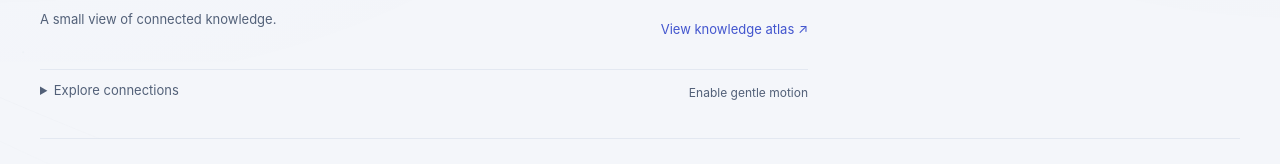
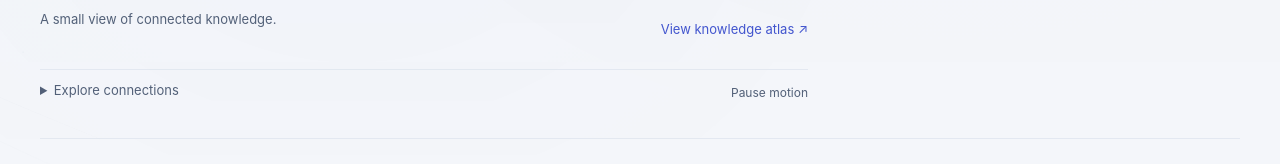
Before and after one commit to y72zydmn4d-dev/CS-Atlas, a Next.js app: page / in a window 1280 px wide. Shown: the part 690-854 px from the top of the page. Built offline with nearby package versions, Linux system fonts and the light colour scheme.

Commit message:
fix(landing): increase atmospheric background presence

```diff
--- a/app/landing.css
+++ b/app/landing.css
@@ -12,6 +12,7 @@
   --landing-anchor-ring:color-mix(in srgb,var(--accent) 35%,transparent);
   --landing-atmosphere-indigo:color-mix(in srgb,var(--accent) 5%,transparent);
   --landing-atmosphere-cyan:color-mix(in srgb,var(--landing-relationship) 3%,transparent);
+  --landing-atmosphere-core:color-mix(in srgb,var(--accent) 1%,transparent);
   --landing-contour:color-mix(in srgb,var(--muted) 10%,transparent);
   --landing-point:color-mix(in srgb,var(--landing-relationship) 20%,transparent);
   position:relative;
@@ -26,24 +27,34 @@
 .landing-aurora { position:absolute; top:8%; bottom:12%; width:62%; max-width:1400px; opacity:.65; }
 .landing-aurora-indigo { left:-4%; background:radial-gradient(ellipse at 6% 48%,var(--landing-atmosphere-indigo),transparent 62%); }
 .landing-aurora-cyan { right:-4%; background:radial-gradient(ellipse at 96% 28%,var(--landing-atmosphere-cyan),transparent 60%); opacity:.55; }
+.landing-aurora-core { display:none; }
 .landing-atmosphere-contours { stroke:var(--landing-contour); stroke-width:1; opacity:.55; }
 .landing-atmosphere-contours path { vector-effect:non-scaling-stroke; }
 .landing-contour-secondary { opacity:.55; }
 .landing-atmosphere-points { fill:var(--landing-point); opacity:.25; }
 .landing-point-echo { opacity:.65; }
-/* Motion shares the existing opt-in/pause control; no second state owner or frame loop. */
-@keyframes landing-aurora-indigo { from { transform:translate(0,0); } to { transform:translate(12px,-8px); } }
-@keyframes landing-aurora-cyan { from { transform:translate(0,0); } to { transform:translate(-10px,6px); } }
+/* Default-on atmosphere shares the pause control; graph drift remains opt-in. */
+@keyframes landing-aurora-indigo { from { transform:translate(0,0); } to { transform:translate(36px,-20px); } }
+@keyframes landing-aurora-cyan { from { transform:translate(0,0); } to { transform:translate(-28px,16px); } }
 @keyframes landing-point-echo { 0%,88%,100% { opacity:.65; } 94% { opacity:1; } }
 @media (min-width:1280px) and (prefers-reduced-motion:no-preference) {
-  .landing-aurora-indigo { animation:landing-aurora-indigo 89s ease-in-out infinite alternate paused; }
-  .landing-aurora-cyan { animation:landing-aurora-cyan 137s ease-in-out infinite alternate paused; }
+  .landing-aurora-indigo { animation:landing-aurora-indigo 56s ease-in-out -14s infinite alternate paused; }
+  .landing-aurora-cyan { animation:landing-aurora-cyan 83s ease-in-out -37s infinite alternate paused; }
   .landing-point-echo { animation:landing-point-echo 113s ease-in-out infinite paused; }
-  .public-landing:has(.knowledge-graphic[data-motion="enabled"][data-paused="false"]):not(:has(.landing-auth:focus-within)) .landing-aurora,
-  .public-landing:has(.knowledge-graphic[data-motion="enabled"][data-paused="false"]):not(:has(.landing-auth:focus-within)) .landing-point-echo { animation-play-state:running; }
+  .public-landing:has(.knowledge-graphic[data-atmosphere-motion="enabled"][data-paused="false"]):not(:has(.landing-auth:focus-within)) .landing-aurora,
+  .public-landing:has(.knowledge-graphic[data-atmosphere-motion="enabled"][data-paused="false"]):not(:has(.landing-auth:focus-within)) .landing-point-echo { animation-play-state:running; }
 }
 @media print, (forced-colors:active) { .landing-atmosphere { display:none; } }
 :root[data-theme="dark"] .public-landing { --landing-atmosphere-indigo:color-mix(in srgb,var(--accent) 10%,transparent); --landing-atmosphere-cyan:color-mix(in srgb,var(--landing-relationship) 5%,transparent); --landing-contour:color-mix(in srgb,var(--landing-relationship) 20%,transparent); }
+/* Human-requested presence: move broad light into the map field, not the text block. */
+@media (min-width:1280px) {
+  .public-landing { --landing-atmosphere-indigo:color-mix(in srgb,var(--accent) 4%,transparent); --landing-atmosphere-cyan:color-mix(in srgb,var(--landing-relationship) 2.5%,transparent); }
+  :root[data-theme="dark"] .public-landing { --landing-atmosphere-indigo:color-mix(in srgb,var(--accent) 15%,transparent); --landing-atmosphere-cyan:color-mix(in srgb,var(--landing-relationship) 12%,transparent); --landing-atmosphere-core:color-mix(in srgb,var(--accent) 4%,transparent); --landing-contour:color-mix(in srgb,var(--landing-relationship) 12%,transparent); --landing-point:color-mix(in srgb,var(--landing-relationship) 24%,transparent); }
+  .landing-aurora { width:78%; max-width:1600px; }
+  .landing-aurora-indigo { opacity:.75; background:radial-gradient(ellipse at 40% 62%,var(--landing-atmosphere-indigo),transparent 72%); }
+  .landing-aurora-cyan { opacity:.7; background:radial-gradient(ellipse at 64% 48%,var(--landing-atmosphere-cyan),transparent 74%); }
+  .landing-aurora-core { display:block; left:24%; top:16%; bottom:34%; width:54%; max-width:1000px; background:radial-gradient(ellipse at 38% 58%,var(--landing-atmosphere-core),transparent 72%); }
+}
 /* Peripheral geometry recedes before it can compete with stacked content. */
 @media (max-width:1439px) { .landing-contour-secondary { display:none; } }
 @media (max-width:1279px) {
--- a/components/landing/knowledge-atlas-visual.tsx
+++ b/components/landing/knowledge-atlas-visual.tsx
@@ -20,7 +20,7 @@ export function KnowledgeAtlasVisual({ projection }: { projection: LandingProjec
   const active = hovered ?? focused ?? selected;
   const node = projection.nodes.find((item) => item.id === active);
   const selectedNode = projection.nodes.find((item) => item.id === selected);
-  const { setElement, eligible, enabled, setEnabled, paused } = useLandingMotion(selected !== null || open || pointerInside);
+  const { setElement, eligible, enabled, atmosphereEnabled, setEnabled, paused } = useLandingMotion(selected !== null || open || pointerInside);
   const { layerRef, measurements } = useKnowledgeGeometry(locale);
   function select(id: string, announce: boolean) {
     const next = selected === id ? null : id;
@@ -31,7 +31,7 @@ export function KnowledgeAtlasVisual({ projection }: { projection: LandingProjec
     }
   }
   return <section className="knowledge-preview" aria-label={t("landing.graphTitle")} onKeyDown={(event) => { if (event.key === "Escape") { setSelected(null); setHovered(null); setFocused(null); setAnnouncement(t("landing.graphHint")); } }}>
-    <div ref={setElement} className="knowledge-graphic" aria-hidden="true" onPointerEnter={() => setPointerInside(true)} onPointerLeave={() => { setHovered(null); setPointerInside(false); }} data-motion={enabled ? "enabled" : "disabled"} data-paused={paused}>
+    <div ref={setElement} className="knowledge-graphic" aria-hidden="true" onPointerEnter={() => setPointerInside(true)} onPointerLeave={() => { setHovered(null); setPointerInside(false); }} data-motion={enabled ? "enabled" : "disabled"} data-atmosphere-motion={atmosphereEnabled ? "enabled" : "disabled"} data-paused={paused}>
       <div ref={layerRef} className="knowledge-drift-layer">
         {(["wide", "compact", "tablet"] as const).map((layout: LandingLayout) => {
           const [width,height] = landingDimensions[layout];
@@ -81,7 +81,7 @@ export function KnowledgeAtlasVisual({ projection }: { projection: LandingProjec
       })}</ul><Link href={selectedNode.href} prefetch={false}>{t("landing.openConcept")} <span aria-hidden="true">↗</span></Link></div>}
       </div>
     </details>
-    {eligible && <button type="button" className="knowledge-motion-control" aria-pressed={enabled} onClick={() => setEnabled(!enabled)}>{t(enabled ? "landing.pauseMotion" : "landing.enableMotion")}</button>}
+    {eligible && <button type="button" className="knowledge-motion-control" aria-pressed={atmosphereEnabled} onClick={() => setEnabled(!atmosphereEnabled)}>{t(atmosphereEnabled ? "landing.pauseMotion" : "landing.enableMotion")}</button>}
     </div>
     <span className="sr-only" role="status" aria-live="polite">{announcement}</span>
   </section>;
--- a/components/landing/landing-atmosphere.tsx
+++ b/components/landing/landing-atmosphere.tsx
@@ -3,6 +3,7 @@ function AuroraField() {
   return <div className="landing-aurora-field">
     <span className="landing-aurora landing-aurora-indigo" />
     <span className="landing-aurora landing-aurora-cyan" />
+    <span className="landing-aurora landing-aurora-core" />
   </div>;
 }
 
--- a/components/landing/use-landing-motion.ts
+++ b/components/landing/use-landing-motion.ts
@@ -10,7 +10,8 @@ function subscribe(callback: () => void) {
 }
 export function useLandingMotion(blocked: boolean) {
   const eligible = useSyncExternalStore(subscribe, () => window.matchMedia(query).matches, () => false);
-  const [enabled, setEnabled] = useState(false);
+  const [enabled, setGraphEnabled] = useState(false);
+  const [atmosphereEnabled, setAtmosphereEnabled] = useState(true);
   const [visible, setVisible] = useState(true);
   const [documentVisible, setDocumentVisible] = useState(true);
   const [element, setElement] = useState<HTMLElement | null>(null);
@@ -23,5 +24,10 @@ export function useLandingMotion(blocked: boolean) {
     if (element) observer?.observe(element);
     return () => { document.removeEventListener("visibilitychange", onVisibility); observer?.disconnect(); };
   }, [eligible, element]);
-  return { setElement, eligible, enabled, setEnabled, paused: blocked || !eligible || !visible || !documentVisible };
+  function setEnabled(next: boolean) {
+    // Background starts automatically; graph drift still requires an explicit resume.
+    setAtmosphereEnabled(next);
+    setGraphEnabled(next);
+  }
+  return { setElement, eligible, enabled, atmosphereEnabled: eligible && atmosphereEnabled, setEnabled, paused: blocked || !eligible || !visible || !documentVisible };
 }
```
Also changed, not shown: 4 other files (tests, documents, lock files or other folders).
